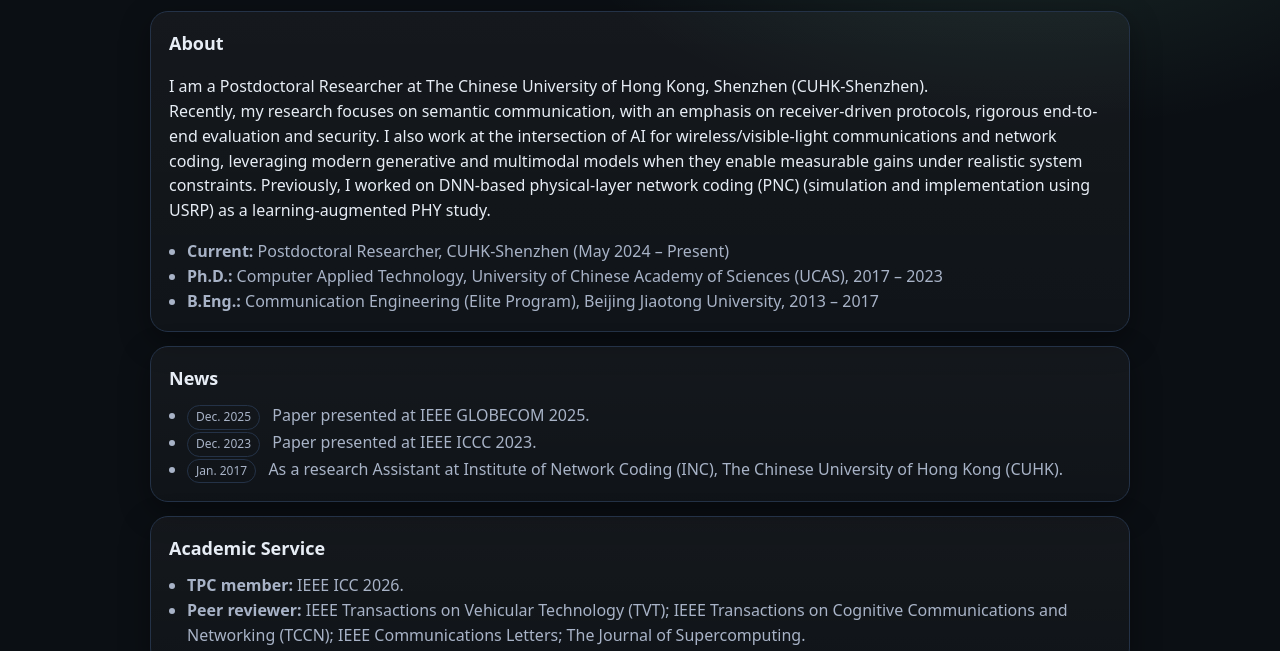
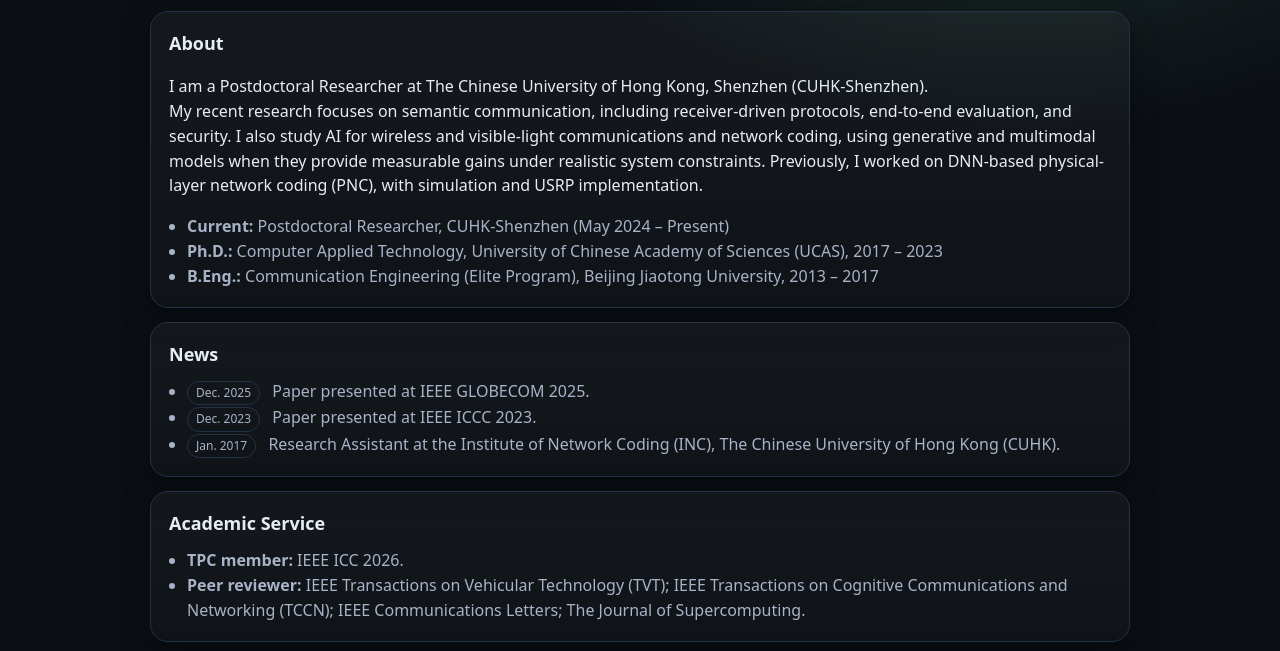
Before and after one commit to jacobxswang/xuesong_wang.github.io, a plain HTML site: page index.html in a window 1280 px wide. Shown: the part 143-794 px from the top of the page. Drawn offline with Linux system fonts and the light colour scheme.

Commit message:
Update index.html

```diff
--- a/index.html
+++ b/index.html
@@ -41,9 +41,9 @@
       <h2>About</h2>
         <p>
           I am a Postdoctoral Researcher at The Chinese University of Hong Kong, Shenzhen (CUHK-Shenzhen). <br>
-          Recently, my research focuses on semantic communication, with an emphasis on receiver-driven protocols, rigorous end-to-end evaluation and security.
-          I also work at the intersection of AI for wireless/visible-light communications and network coding, leveraging modern generative and multimodal models when they enable measurable gains under realistic system constraints.
-          Previously, I worked on DNN-based physical-layer network coding (PNC) (simulation and implementation using USRP) as a learning-augmented PHY study.
+          My recent research focuses on semantic communication, including receiver-driven protocols, end-to-end evaluation, and security.
+          I also study AI for wireless and visible-light communications and network coding, using generative and multimodal models when they provide measurable gains under realistic system constraints.
+          Previously, I worked on DNN-based physical-layer network coding (PNC), with simulation and USRP implementation.
         </p>
       <ul class="bullets">
         <li><b>Current:</b> Postdoctoral Researcher, CUHK-Shenzhen (May 2024 – Present)</li>
@@ -58,7 +58,7 @@
       <ul class="bullets">
         <li><span class="tag">Dec. 2025</span> Paper presented at IEEE GLOBECOM 2025.</li>
         <li><span class="tag">Dec. 2023</span> Paper presented at IEEE ICCC 2023.</li>
-        <li><span class="tag">Jan. 2017</span> As a research Assistant at Institute of Network Coding (INC), The Chinese University of Hong Kong (CUHK).</li>
+        <li><span class="tag">Jan. 2017</span> Research Assistant at the Institute of Network Coding (INC), The Chinese University of Hong Kong (CUHK).</li>
       </ul>
     </section>
 
```
